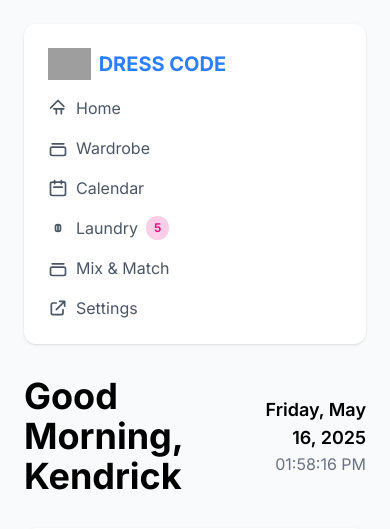
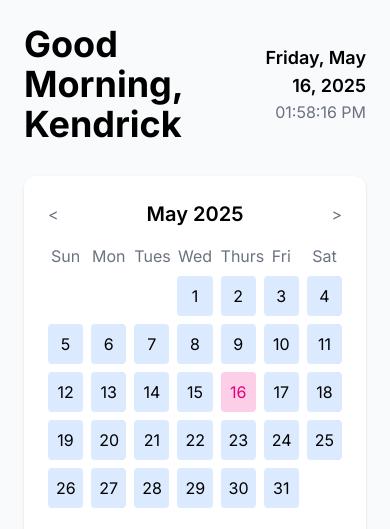
Before and after one commit to bigbusbeluga/DressCode-App, a Django app: page /homepage/ in a window 390 px wide. Shown: the top 529 px of the page. Run offline with Django 5.2, Linux system fonts and the light colour scheme; a user stored in the database is signed in; data comes from the database, SQL or seed files in the repository; style sheets or scripts are compiled from the project's sources; grey boxes are pictures that could not be loaded.

Commit message:
removed the sidebar ni ai

```diff
--- a/base/templates/base/homepage.html
+++ b/base/templates/base/homepage.html
@@ -7,40 +7,6 @@ Wardrobe - DressCode
 {% endblock %}
 {% block content %}
 <div class="flex flex-col md:flex-row gap-8 p-6 min-h-screen bg-gray-50">
-  <!-- Sidebar -->
-  <div class="md:w-1/5 bg-white rounded-xl shadow p-6 flex flex-col gap-4">
-    <div class="flex items-center gap-2">
-      <img src="{% static 'logo.png' %}" alt="DressCode Logo" class="h-8">
-      <h1 class="text-xl font-bold text-blue-500">DRESS CODE</h1>
-    </div>
-    <nav class="flex flex-col gap-4">
-      <a href="#" class="flex items-center gap-2 text-gray-600 hover:text-blue-500">
-        <svg class="w-5 h-5" fill="none" stroke="currentColor" viewBox="0 0 24 24" xmlns="http://www.w3.org/2000/svg"><path stroke-linecap="round" stroke-linejoin="round" stroke-width="2" d="M3 12l2-2m0 0l7-7 7 7m-9 9v-6h6v6m-9-6h12"></path></svg>
-        Home
-      </a>
-      <a href="#" class="flex items-center gap-2 text-gray-600 hover:text-blue-500">
-        <svg class="w-5 h-5" fill="none" stroke="currentColor" viewBox="0 0 24 24" xmlns="http://www.w3.org/2000/svg"><path stroke-linecap="round" stroke-linejoin="round" stroke-width="2" d="M19 11H5m14 0a2 2 0 012 2v6a2 2 0 01-2 2H5a2 2 0 01-2-2v-6a2 2 0 012-2m0-4h14"></path></svg>
-        Wardrobe
-      </a>
-      <a href="#" class="flex items-center gap-2 text-gray-600 hover:text-blue-500">
-        <svg class="w-5 h-5" fill="none" stroke="currentColor" viewBox="0 0 24 24" xmlns="http://www.w3.org/2000/svg"><path stroke-linecap="round" stroke-linejoin="round" stroke-width="2" d="M8 7V3m8 4V3m-9 8h10M5 21h14a2 2 0 002-2V7a2 2 0 00-2-2H5a2 2 0 00-2 2v12a2 2 0 002 2z"></path></svg>
-        Calendar
-      </a>
-      <a href="#" class="flex items-center gap-2 text-gray-600 hover:text-blue-500">
-        <svg class="w-5 h-5" fill="none" stroke="currentColor" viewBox="0 0 24 24" xmlns="http://www.w3.org/2000/svg"><path stroke-linecap="round" stroke-linejoin="round" stroke-width="2" d="M12 8c-1.657 0-3 .895-3 2v4c0 1.105 1.343 2 3 2s3-.895 3-2v-4c0-1.105-1.343-2-3-2zM12 8v8"></path></svg>
-        Laundry
-        <span class="bg-pink-200 text-pink-600 text-xs font-semibold px-2 py-1 rounded-full">5</span>
-      </a>
-      <a href="#" class="flex items-center gap-2 text-gray-600 hover:text-blue-500">
-        <svg class="w-5 h-5" fill="none" stroke="currentColor" viewBox="0 0 24 24" xmlns="http://www.w3.org/2000/svg"><path stroke-linecap="round" stroke-linejoin="round" stroke-width="2" d="M19 11H5m14 0a2 2 0 012 2v6a2 2 0 01-2 2H5a2 2 0 01-2-2v-6a2 2 0 012-2m0-4h14"></path></svg>
-        Mix & Match
-      </a>
-      <a href="#" class="flex items-center gap-2 text-gray-600 hover:text-blue-500">
-        <svg class="w-5 h-5" fill="none" stroke="currentColor" viewBox="0 0 24 24" xmlns="http://www.w3.org/2000/svg"><path stroke-linecap="round" stroke-linejoin="round" stroke-width="2" d="M10 6H6a2 2 0 00-2 2v10a2 2 0 002 2h10a2 2 0 002-2v-4M14 4h6m0 0v6m0-6L10 14"></path></svg>
-        Settings
-      </a>
-    </nav>
-  </div>
 
   <!-- Main Content -->
   <div class="flex-1 flex flex-col gap-8">
```
